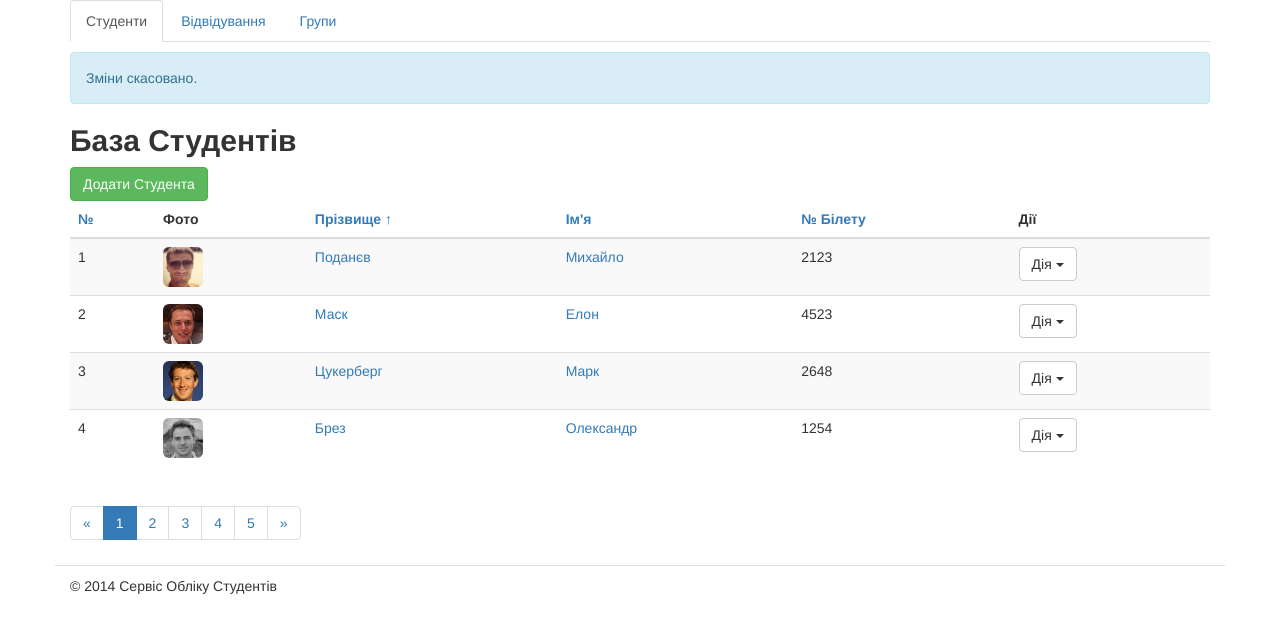
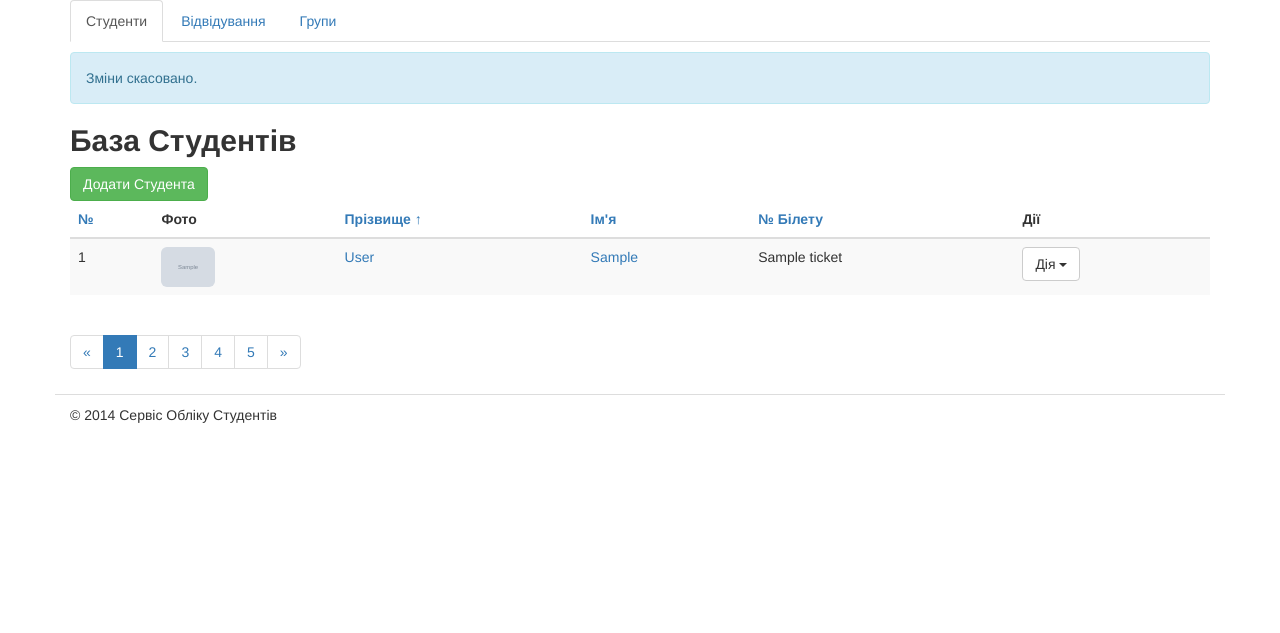
Before and after one commit to mpodanev/django, a Django app: template students/templates/students/students_list.html in a window 1280 px wide. Shown: the part 70-703 px from the top of the page. Run offline with Django 3.2, Linux system fonts and the light colour scheme; the template is opened without the code that fills it: most values are stand-ins (such as "Sample title", 1, 10 or a date in 2020); grey boxes marked "Sample" are stand-in pictures; some libraries are stand-ins or nearby versions.

Commit message:
dinamics list of students

```diff
--- a/students/templates/students/students_list.html
+++ b/students/templates/students/students_list.html
@@ -1,3 +1,5 @@
+{% load static from staticfiles %}
+
 <!DOCTYPE html>
 <html lang="uk">
 
@@ -11,7 +13,7 @@
 		<link rel="stylesheet"
 			href="https://cdn.jsdelivr.net/bootstrap/3.3.0/css/bootstrap.min.css">
 
-		<link rel="stylesheet" href="./css/main.css">
+		<link rel="stylesheet" href="{% static "css/main.css" %}">
 		<!-- <style type="text/css">.col-xs-12, .col-xs-4, .col-xs-8 {border:3px solid red;}</style> -->
 
 
@@ -85,12 +87,13 @@
 				    </tr>
 				  </thead>
 				  <tbody>
+				    {% for student in students %}
 				  	<tr>
-				  		<td>1</td>
-				  		<td><img height="40" weidth="40" src="./img/Michel.JPG" class="img-rounded"></td>
-				  		<td> <a title="Редагувати" href="{% url "students_edit" 1 %}">Поданєв</a> </td>
-				  		<td> <a title="Редагувати" href="{% url "students_edit" 1 %}">Михайло</a></td>
-				  		<td>2123</td>
+				  		<td>{{ forloop.counter }}</td>
+				  		<td><img height="40" weidth="40" src="{% static student.image %}" class="img-rounded"></td>
+				  		<td> <a href="{% url "students_edit" student.id %}">{{ student.last_name }}</a> </td>
+				  		<td> <a href="{% url "students_edit" student.id %}">{{ student.first_name }}</a></td>
+				  		<td>{{ student.ticket}}</td>
 				  		<!-- Viev -->
 				  		<td>
 				  			<div class="dropdown">
@@ -100,106 +103,21 @@
 							<ul class="dropdown-menu" role="menu">
 							<li role="presentation">
 							<a role="menuitem" tabindex="-1"
-							href="/journal/1">Відвідування</a>
+							href="/journal/{{ student.id }}">Відвідування</a>
 							</li>
 							<li role="presentation">
-							<a role="menuitem" tabindex="-1" href="{% url "students_edit" 1 %}">Редагувати</a>
+							<a role="menuitem" tabindex="-1" href="{% url "students_edit" student.id %}">Редагувати</a>
 							</li>
 							<li role="presentation">
-							<a role="menuitem" tabindex="-1" href="{% url "students_delete" 1 %}">Видалити</a>
+							<a role="menuitem" tabindex="-1" href="{% url "students_delete" student.id %}">Видалити</a>
 							</li>
 							</ul>
 							</div>
 				  		</td>
 				  		<!-- End Viev -->
 				  	</tr>
+				  	{% endfor %}
 
-				  	<tr>
-				  		<td>2</td>
-				  		<td><img height="40" weidth="40" src="./img/Musk.jpg" class="img-rounded"></td>
-				  		<td> <a title="Редагувати" href="/students/2/edit">Маск</a> </td>
-				  		<td> <a title="Редагувати" href="/students/2/edit">Елон</a></td>
-				  		<td>4523</td>
-				  		<!-- Viev -->
-				  		<td>
-				  			<div class="dropdown">
-				  			<button class="btn btn-default dropdown-toggle" type="button" data-toggle="dropdown">Дія
-				  			<span class="caret"></span>
-							</button>
-							<ul class="dropdown-menu" role="menu">
-							<li role="presentation">
-							<a role="menuitem" tabindex="-1"
-							href="/journal/2">Відвідування</a>
-							</li>
-							<li role="presentation">
-							<a role="menuitem" tabindex="-1" href="/students/2/edit">Редагувати</a>
-							</li>
-							<li role="presentation">
-							<a role="menuitem" tabindex="-1" href="/students/2/delete">Видалити</a>
-							</li>
-							</ul>
-							</div>
-				  		</td>
-				  		<!-- End Viev -->
-				  	</tr>
-
-				  	<tr>
-				  		<td>3</td>
-				  		<td><img height="40" weidth="40" src="./img/Zuckerberg.jpg" class="img-rounded"></td>
-				  		<td> <a title="Редагувати" href="/students/3/edit">Цукерберг</a> </td>
-				  		<td> <a title="Редагувати" href="/students/3/edit">Марк</a></td>
-				  		<td>2648</td>
-				  		<!-- Viev -->
-				  		<td>
-				  			<div class="dropdown">
-				  			<button class="btn btn-default dropdown-toggle" type="button" data-toggle="dropdown">Дія
-				  			<span class="caret"></span>
-							</button>
-							<ul class="dropdown-menu" role="menu">
-							<li role="presentation">
-							<a role="menuitem" tabindex="-1"
-							href="/journal/3">Відвідування</a>
-							</li>
-							<li role="presentation">
-							<a role="menuitem" tabindex="-1" href="/students/3/edit">Редагувати</a>
-							</li>
-							<li role="presentation">
-							<a role="menuitem" tabindex="-1" href="/students/3/delete">Видалити</a>
-							</li>
-							</ul>
-							</div>
-				  		</td>
-				  		<!-- End Viev -->
-				  	</tr>
-
-				  	<tr>
-				  		<td>4</td>
-				  		<td><img height="40" weidth="40" src="./img/Brez.jpg" class="img-rounded"></td>
-				  		<td> <a title="Редагувати" href="/students/4/edit">Брез</a> </td>
-				  		<td> <a title="Редагувати" href="/students/4/edit">Олександр</a></td>
-				  		<td>1254</td>
-				  		<!-- Viev -->
-				  		<td>
-				  			<div class="dropdown">
-				  			<button class="btn btn-default dropdown-toggle" type="button" data-toggle="dropdown">Дія
-				  			<span class="caret"></span>
-							</button>
-							<ul class="dropdown-menu" role="menu">
-							<li role="presentation">
-							<a role="menuitem" tabindex="-1"
-							href="/journal/4">Відвідування</a>
-							</li>
-							<li role="presentation">
-							<a role="menuitem" tabindex="-1" href="/students/4/edit">Редагувати</a>
-							</li>
-							<li role="presentation">
-							<a role="menuitem" tabindex="-1" href="/students/4/delete">Видалити</a>
-							</li>
-							</ul>
-							</div>
-				  		</td>
-				  		<!-- End Viev -->
-				  	</tr>
 				  </tbody>
 				</table>
 				<!-- End Studentd Listind -->
--- a/studentsdb/settings.py
+++ b/studentsdb/settings.py
@@ -81,4 +81,4 @@ USE_TZ = True
 # Static files (CSS, JavaScript, Images)
 # https://docs.djangoproject.com/en/1.7/howto/static-files/
 
-STATIC_URL = '/static/'
+STATIC_URL = '/myrecurce/'
```
Also changed, not shown: students/views.py (+24 -1 lines), 2 other files.
